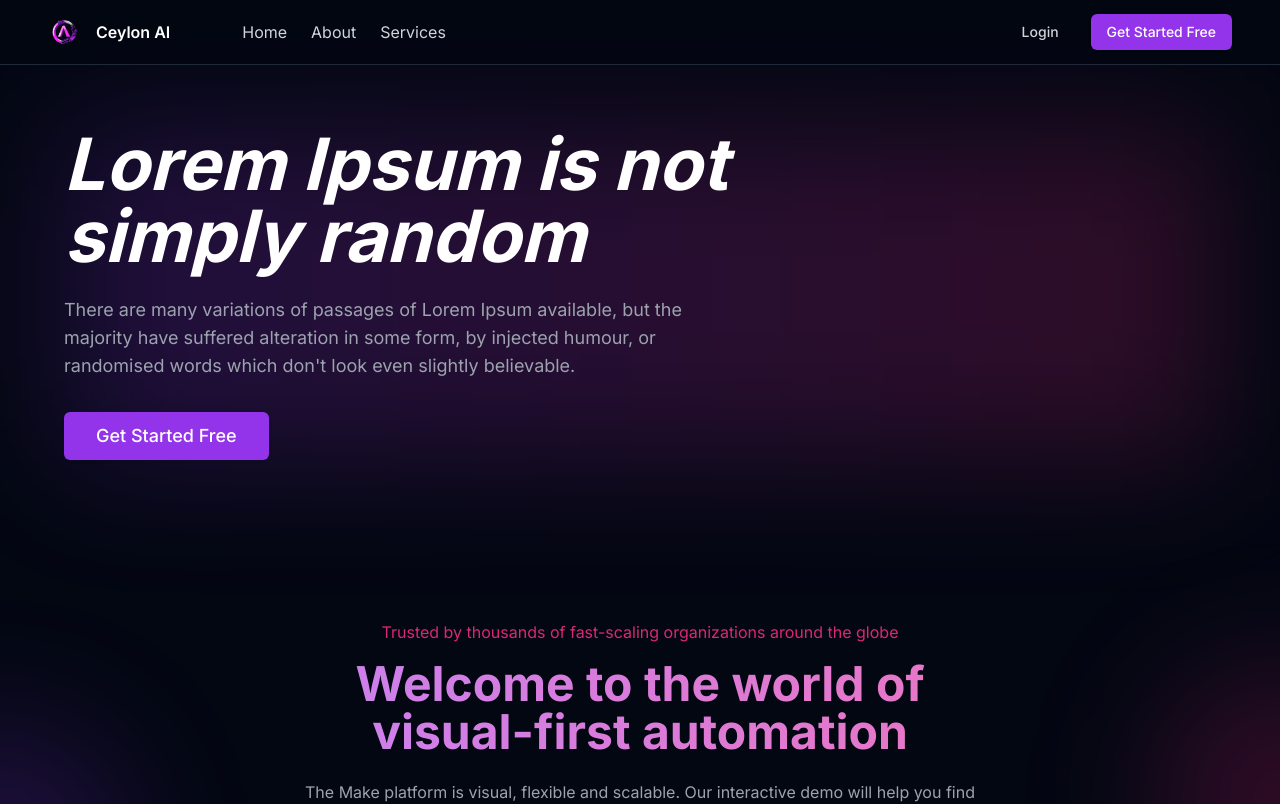
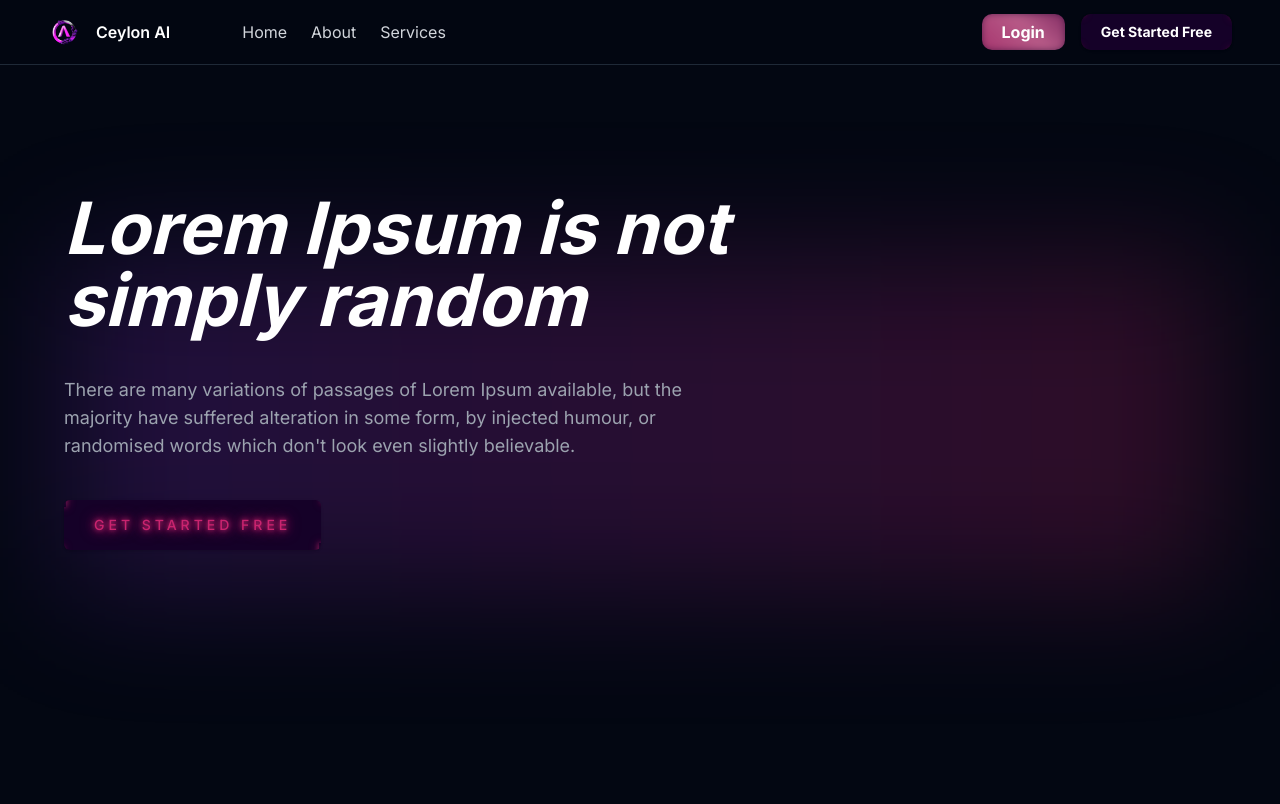
Before and after one commit to ceylonai/ceylon-ai-dashboard, a Next.js app: page / in a window 1280 px wide. Shown: the top 804 px of the page. Built offline with nearby package versions, Linux system fonts and the light colour scheme.

Commit message:
sign-up sign in buttons

```diff
--- a/src/app/page.tsx
+++ b/src/app/page.tsx
@@ -1,4 +1,4 @@
-import {Button} from "@/components/ui/button";
+import {Button} from "../components/ui/button" ;
 import LandingPage from "./pages/landing_page/landing_page";
 
 export default function Home() {
--- /dev/null
+++ b/src/components/hero.tsx
@@ -0,0 +1,31 @@
+import { Button } from "../components/ui/button"
+import "../components/ui/get-started-btn.css";
+
+export function Hero() {
+  return (
+    <section className="h-screen pt-32 pb-16 px-4">
+      <div className="container mx-auto max-w-6xl">
+        <div className="relative">
+          <div className="absolute inset-0 bg-gradient-to-r mt-16 from-purple-600/20 to-pink-600/20 blur-3xl" />
+          <div className="relative">
+            <h1 className="text-5xl md:text-6xl lg:text-7xl mt-16 font-bold text-white max-w-4xl italic">
+              Lorem Ipsum is not simply random
+            </h1>
+            <p className="mt-10 text-lg text-gray-400 max-w-2xl">
+              There are many variations of passages of Lorem Ipsum available, but the majority have suffered alteration in some form, by injected humour, or randomised words which don&apos;t look even slightly believable.
+            </p>
+            {/* sup = signup(get started button) */}
+            <Button className="mt-46 sup">
+              <span></span>
+              <span></span>
+              <span></span>
+              <span></span>
+              Get Started Free
+            </Button>
+
+          </div>
+        </div>
+      </div>
+    </section>
+  )
+}
--- a/src/components/ui/navbar.tsx
+++ b/src/components/navbar.tsx
@@ -1,5 +1,6 @@
 import Link from "next/link"
-import { Button } from "@/components/ui/button"
+import { Button } from "../components/ui/button"
+import "../components/ui/get-started-btn.css" ;
 
 
 export function Navbar() {
@@ -24,13 +25,17 @@ export function Navbar() {
           </div>
         </div>
         <div className="flex items-center gap-4">
-          <Button variant="ghost" className="text-gray-300 hover:text-white">
+          <Button variant="ghost" className="nlg">
             <Link href="/auth/signin">
             Login
             </Link>
           </Button>
-          <Button className="bg-purple-600 hover:bg-purple-700 text-white">
+          <Button className="nsup">
           <Link href="/auth/signup">
+             <span></span>
+              <span></span>
+              <span></span>
+              <span></span>
             Get Started Free
             </Link>
           </Button>
--- a/src/components/ui/template.tsx
+++ b/src/components/template.tsx
@@ -1,6 +1,6 @@
 
-import { Card, CardContent } from "../ui/card"
-import { Button } from "@/components/ui/button"
+import { Card, CardContent } from "./card"
+import { Button } from "../components/ui/button"
 
 export function Templates() {
   const templates = [
--- /dev/null
+++ b/src/components/ui/get-started-btn.css
@@ -0,0 +1,314 @@
+.sup {
+    position: relative;
+    padding: 25px 30px;
+    margin: 40px 0;
+    color: #c9246f;
+    background-color: rgb(21, 1, 40);
+    text-decoration: none;
+    text-transform: uppercase;
+    transition: 0.5s;
+    letter-spacing: 4px;
+    overflow: hidden;
+    margin-right: 50px;
+    text-shadow: 0 0 5px #c9246f, 0 0 10px #c9246f, 0 0 15px #c9246f;
+}
+
+.sup:hover {
+    background: #c9246f;
+    color: #050801 !important;
+    box-shadow: 0 0 5px #c9246f, 0 0 10px #c9246f, 0 0 20px #c9246f;
+    -webkit-box-reflect: below 1px linear-gradient(transparent, #0005);
+    text-shadow: 0 0 10px #c9246f, 0 0 20px #c9246f, 0 0 30px #c9246f;
+}
+
+.sup span {
+    position: absolute;
+    display: block;
+    box-shadow: 0 0 5px #c9246f, 0 0 10px #c9246f;
+}
+
+.sup span:nth-child(1) {
+    top: 0;
+    left: 0;
+    width: 100%;
+    height: 2px;
+    background: linear-gradient(90deg, transparent, #c9246f);
+    animation: animate1 2s infinite;
+}
+
+@keyframes animate1 {
+    0% {
+        left: -100%;
+    }
+    50%, 100% {
+        left: 100%;
+    }
+}
+
+.sup span:nth-child(2) {
+    top: -100%;
+    right: 0;
+    width: 2px;
+    height: 100%;
+    background: linear-gradient(180deg, transparent, #c9246f);
+    animation: animate2 1s infinite;
+    animation-delay: 0.5s;
+}
+
+@keyframes animate2 {
+    0%, 100% {
+        top: 100%;
+    }
+    50% {
+        top: -100%;
+    }
+}
+
+.sup span:nth-child(3) {
+    bottom: 0;
+    right: 0;
+    width: 100%;
+    height: 2px;
+    background: linear-gradient(270deg, transparent, #c9246f);
+    animation: animate3 1s infinite;
+    animation-delay: 1s;
+}
+
+@keyframes animate3 {
+    0% {
+        right: -100%;
+    }
+    50%, 100% {
+        right: 100%;
+    }
+}
+
+.sup span:nth-child(4) {
+    bottom: -100%;
+    left: 0;
+    width: 2px;
+    height: 100%;
+    background: linear-gradient(360deg, transparent, #c9246f);
+    animation: animate4 1s infinite;
+    animation-delay: 1.5s;
+}
+
+@keyframes animate4 {
+    0%, 100% {
+        bottom: 100%;
+    }
+    50% {
+        bottom: -100%;
+    }
+}
+.nsup {
+    padding: 7px 20px;
+    border: none;
+    outline: none;
+    color: #FFF;
+    cursor: pointer;
+    position: relative;
+    z-index: 0;
+    border-radius: 10px;
+    display: inline-block;
+    text-decoration: none;
+    text-align: center;
+    font-size: 14px;
+    font-weight: bold;
+    overflow: hidden;
+}
+
+.nsup::after {
+    content: "";
+    z-index: -3;
+    position: absolute;
+    width: 100%;
+    height: 100%;
+    background-color: rgb(21, 1, 40);
+    left: 0;
+    top: 0;
+    border-radius: 8px;
+}
+
+.nsup::before {
+    content: "";
+    background: linear-gradient(
+        45deg,
+        #5b205e,
+        #b578cf,
+        #8e2065,
+        #e04386,
+        #fd82b1,
+        #8e2065
+    );
+    position: absolute;
+    top: -3px;
+    left: -3px;
+    width: calc(100% + 6px);
+    height: calc(100% + 6px);
+    background-size: 600%;
+    z-index: -2;
+    filter: blur(8px);
+    animation: glowing 20s linear infinite;
+    opacity: 0;
+    transition: opacity 0.3s ease-in-out;
+    border-radius: 8px;
+}
+
+.nsup:hover::before {
+    opacity: 1;
+}
+
+@keyframes glowing {
+    0% {
+        background-position: 0 0;
+    }
+    50% {
+        background-position: 100% 0;
+    }
+    100% {
+        background-position: 0 0;
+    }
+}
+
+.nsup span {
+    position: absolute;
+    display: block;
+    box-shadow: 0 0 5px #c9246f, 0 0 10px #c9246f;
+}
+
+.nsup span:nth-child(1) {
+    top: 0;
+    left: 0;
+    width: 100%;
+    height: 2px;
+    background: linear-gradient(90deg, transparent, #c9246f);
+    animation: animate1 4s infinite;
+}
+
+@keyframes animate1 {
+    0% {
+        left: -100%;
+    }
+    50%, 100% {
+        left: 100%;
+    }
+}
+
+.nsup span:nth-child(2) {
+    top: 0;
+    right: 0;
+    width: 2px;
+    height: 100%;
+    background: linear-gradient(180deg, transparent, #c9246f);
+    animation: animate2 2s infinite;
+    animation-delay:1s;
+}
+
+@keyframes animate2 {
+    0%, 100% {
+        top: -100%;
+    }
+    50% {
+        top: 100%;
+    }
+}
+
+.nsup span:nth-child(3) {
+    bottom: 0;
+    right: 0;
+    width: 100%;
+    height: 2px;
+    background: linear-gradient(270deg, transparent, #c9246f);
+    animation: animate3 2s infinite;
+    animation-delay: 2s;
+}
+
+@keyframes animate3 {
+    0% {
+        right: -100%;
+    }
+    50%, 100% {
+        right: 100%;
+    }
+}
+
+.nsup span:nth-child(4) {
+    bottom: 0;
+    left: 0;
+    width: 2px;
+    height: 100%;
+    background: linear-gradient(360deg, transparent, #c9246f);
+    animation: animate4 2s infinite;
+    animation-delay: 3s;
+}
+
+@keyframes animate4 {
+    0%, 100% {
+        bottom: -100%;
+    }
+    50% {
+        bottom: 100%;
+    }
+}
+
+.nlg {
+    padding: 7px 20px;
+    border: none;
+    outline: none;
+    color: #FFF;
+    cursor: pointer;
+    position: relative;
+    z-index: 0;
+    border-radius: 10px;
+    display: inline-block;
+    text-decoration: none;
+    text-align: center;
+    font-size: 16px;
+    font-weight: bold;
+    overflow: hidden;
+    background-color: rgb(21, 1, 40);
+    transition: box-shadow 0.3s ease-in-out;
+}
+
+.nlg::before {
+    content: "";
+    position: absolute;
+    top: -3px;
+    left: -3px;
+    width: calc(100% + 6px);
+    height: calc(100% + 6px);
+    border-radius: 10px;
+    z-index: -1;
+    background: linear-gradient(
+        45deg,
+        #5b205e,
+        #b578cf,
+        #8e2065,
+        #e04386,
+        #fd82b1,
+        #8e2065
+    );
+    background-size: 400%;
+    filter: blur(5px);
+    opacity: 0.7;
+    transition: filter 0.3s ease-in-out, opacity 0.3s ease-in-out;
+    animation: gradient-glow 4s linear infinite;
+}
+
+.nlg:hover::before {
+    filter: blur(10px);
+    opacity: 1;
+}
+
+@keyframes gradient-glow {
+    0% {
+        background-position: 0 0;
+    }
+    50% {
+        background-position: 100% 0;
+    }
+    100% {
+        background-position: 0 0;
+    }
+}
--- a/src/components/ui/hero.tsx
+++ /dev/null
@@ -1,24 +0,0 @@
-import { Button } from "@/components/ui/button"
-
-export function Hero() {
-  return (
-    <section className="pt-32 pb-16 px-4">
-      <div className="container mx-auto max-w-6xl">
-        <div className="relative">
-          <div className="absolute inset-0 bg-gradient-to-r from-purple-600/20 to-pink-600/20 blur-3xl" />
-          <div className="relative">
-            <h1 className="text-5xl md:text-6xl lg:text-7xl font-bold text-white max-w-4xl italic">
-              Lorem Ipsum is not simply random
-            </h1>
-            <p className="mt-6 text-lg text-gray-400 max-w-2xl">
-              There are many variations of passages of Lorem Ipsum available, but the majority have suffered alteration in some form, by injected humour, or randomised words which don&apos;t look even slightly believable.
-            </p>
-            <Button className="mt-8 bg-purple-600 hover:bg-purple-700 text-white px-8 py-6 text-lg">
-              Get Started Free
-            </Button>
-          </div>
-        </div>
-      </div>
-    </section>
-  )
-}
```
Also changed, not shown: src/app/pages/landing_page/landing_page.tsx (+5 -5 lines), src/components/accordion.tsx (renamed from src/components/ui/accordion.tsx), src/components/card.tsx (renamed from src/components/ui/card.tsx), src/components/features.tsx (renamed from src/components/ui/features.tsx), src/components/footer.tsx (renamed from src/components/ui/footer.tsx).
